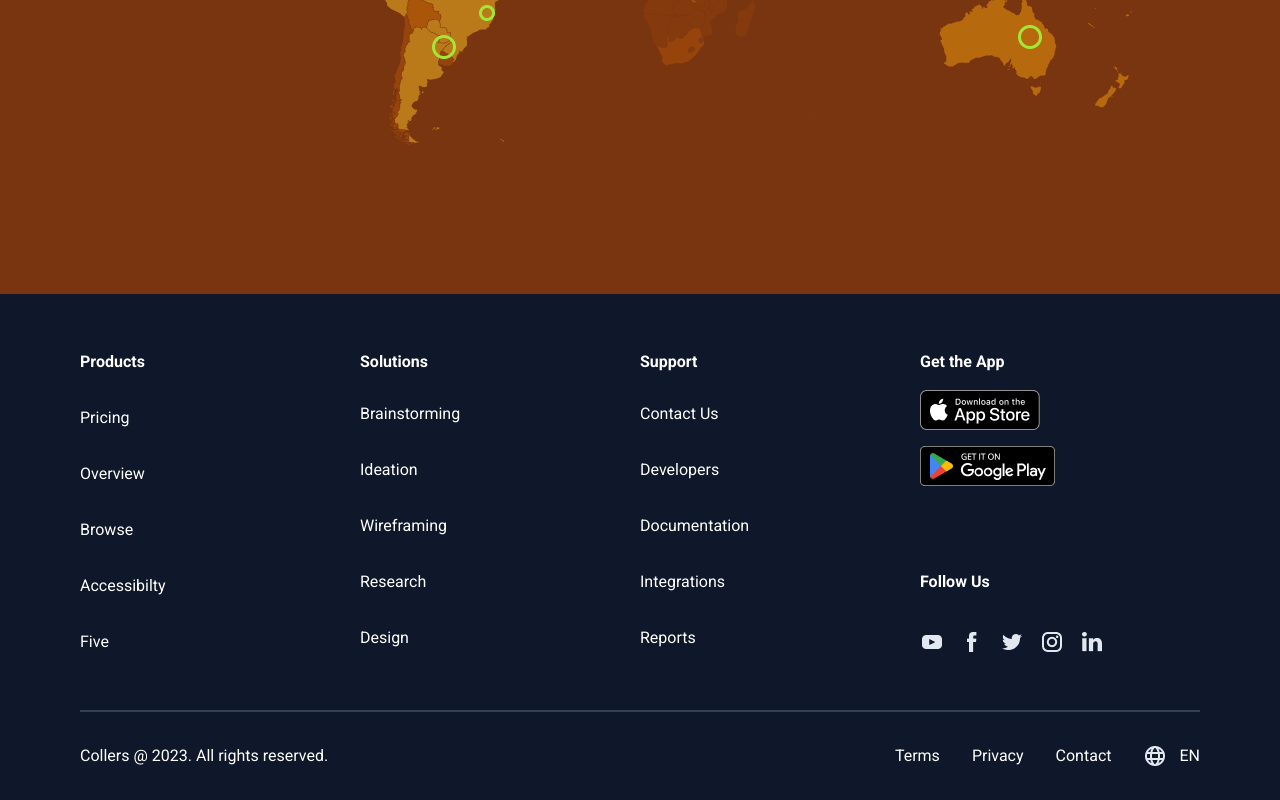
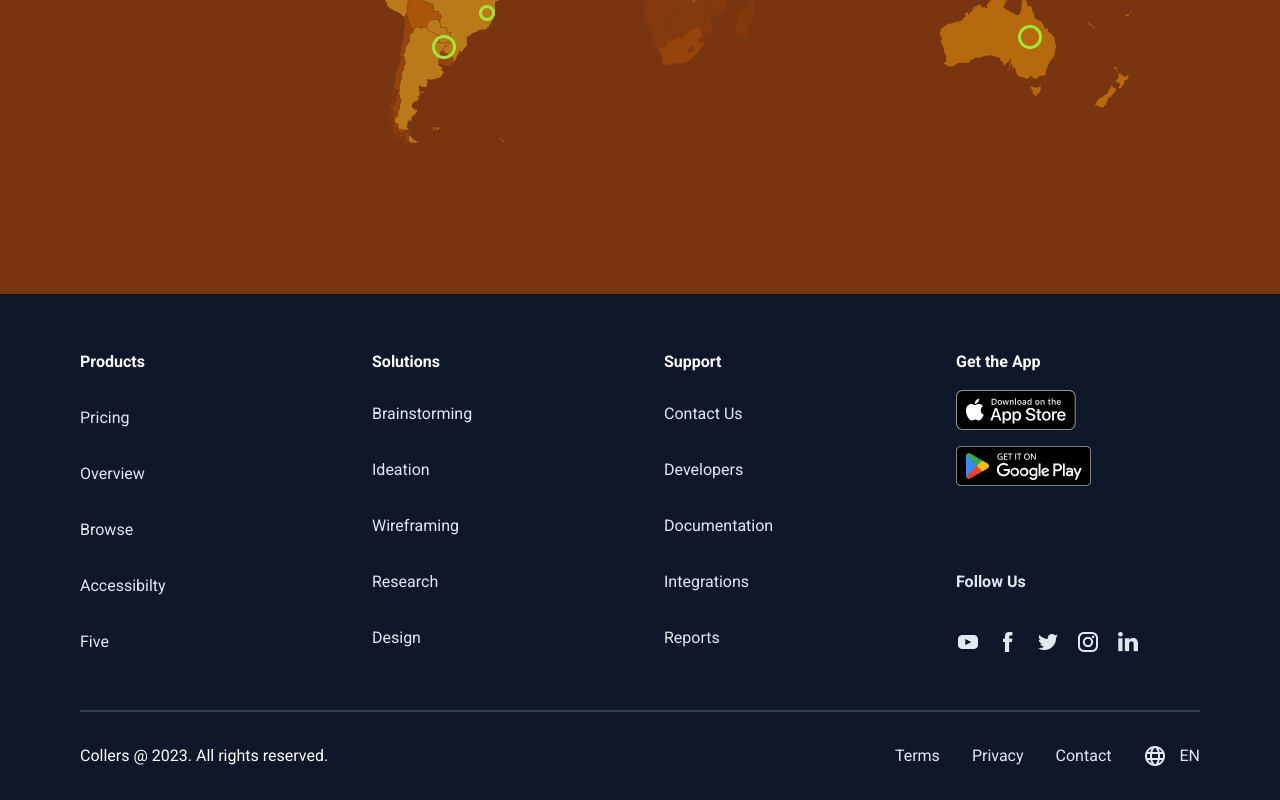
Before and after one commit to mfurkanuygur/BaykarFrontendCase, a React (Vite) app in the folder DesignCaseWithTailwind/: page / in a window 1280 px wide. Shown: the part 5101-5901 px from the top of the page. Built offline with nearby package versions, Linux system fonts and the light colour scheme.

Commit message:
footer complete and tested

```diff
--- a/DesignCaseWithTailwind/src/components/Footer.jsx
+++ b/DesignCaseWithTailwind/src/components/Footer.jsx
@@ -7,23 +7,23 @@ const Footer = () => {
   return (
     <footer className=" px-20 max-md:px-4 bg-[#0f172a] text-white max-md:text-center ">
       <div className="flex justify-center items-center">
-        <div className="container grid grid-cols-4 max-md:grid-cols-1 max-md:gap-12 py-12">
+        <div className="container grid grid-cols-4 max-md:grid-cols-1 gap-12  py-12">
           <ul className="flex flex-col gap-2 justify-between ">
             <h6 className="font-semibold my-2">Products</h6>
             {FooterLinks.products.map(item => (
-              <li className="my-2 font-normal " key={item}><a href="" className="cursor-pointer">{item}</a></li>
+              <li className="my-2 font-normal text-[#e2e8f0]" key={item}><a href="" className="cursor-pointer">{item}</a></li>
             ))}
           </ul>
           <ul className="flex flex-col gap-2 justify-between">
             <h6 className="font-semibold my-2">Solutions</h6>
             {FooterLinks.solutions.map(item => (
-              <li className="my-3 font-normal " key={item}><a href="" className="cursor-pointer">{item}</a></li>
+              <li className="my-3 font-normal text-[#e2e8f0]" key={item}><a href="" className="cursor-pointer">{item}</a></li>
             ))}
           </ul>
           <ul className="flex flex-col gap-2 justify-between">
             <h6 className="font-semibold my-2">Support</h6>
             {FooterLinks.support.map(item => (
-              <li className="my-3 font-normal " key={item}><a href="" className="cursor-pointer">{item}</a></li>
+              <li className="my-3 font-normal text-[#e2e8f0]" key={item}><a href="" className="cursor-pointer">{item}</a></li>
             ))}
           </ul>
           <div className="flex flex-col gap-2 justify-between">
@@ -35,10 +35,10 @@ const Footer = () => {
               </div>
             </div>
             <div className="flex flex-col gap-4">
-              <h6 className="font-semibold my-3 ">Follow Us</h6>
+              <h6 className="font-semibold my-3 text-[#e2e8f0]">Follow Us</h6>
               <div className="flex gap-4  max-md:justify-center">
                 {FooterLinks.followingLinks.map(item => (
-                  <div className="my-2 font-normal cursor-pointer flex max-md:justify-center" key={item}>
+                  <div className="my-2 font-normal cursor-pointer flex max-md:justify-center text-[#e2e8f0]" key={item}>
                     <img src={item} alt="" />
                   </div>
                 ))}
@@ -52,11 +52,11 @@ const Footer = () => {
         <p>Collers @ 2023. All rights reserved.</p>
         <ul className="flex gap-8">
           {FooterLinks.footerBottomNav.map(item => (
-            <div className="my-2 font-normal cursor-pointer flex max-md:justify-center" key={item}>
+            <div className="my-2 font-normal cursor-pointer flex max-md:justify-center text-[#e2e8f0]" key={item}>
               <li>{item}</li>
             </div>
           ))}
-          <div className="flex items-center gap-3">
+          <div className="flex items-center gap-3 text-[#e2e8f0]">
             <img src={World} alt="world" />
             <p>EN</p>
           </div>
```
